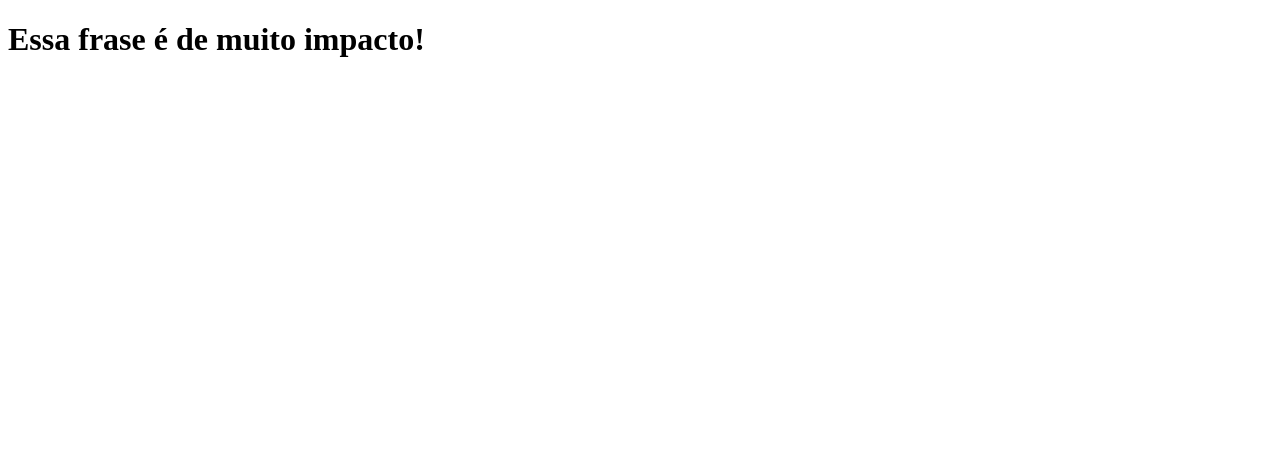
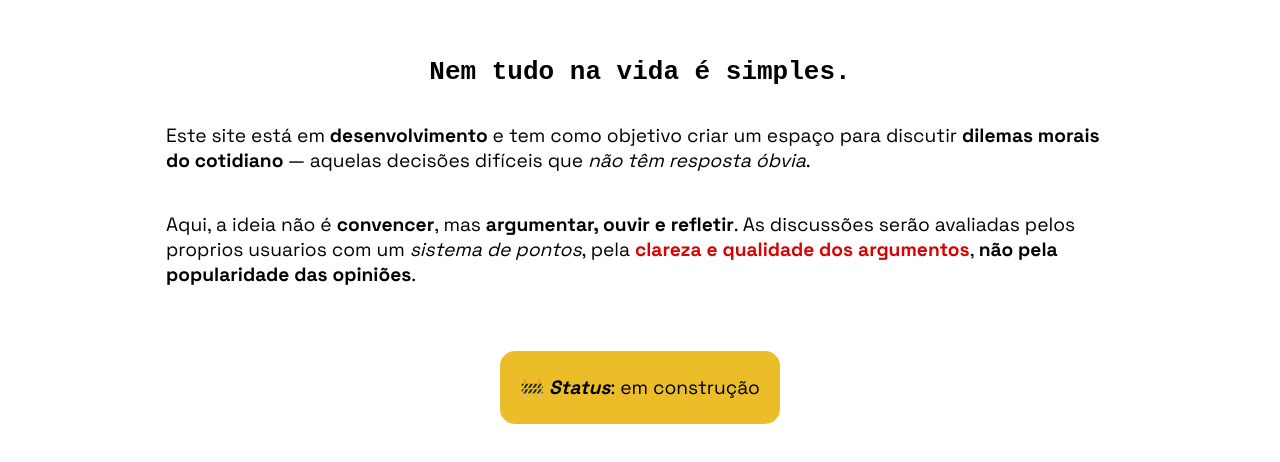
Before and after one commit to eduRossetti/clone-tabnews, a Next.js app: page / in a window 1280 px wide. Shown: the top 462 px of the page. Built offline with nearby package versions, Linux system fonts and the light colour scheme.

Commit message:
criando tela de em construção do site

```diff
--- a/package.json
+++ b/package.json
@@ -3,6 +3,7 @@
   "version": "1.0.0",
   "description": "Implementação para treino do https://curso.dev",
   "main": "index.js",
+   "type": "module",
   "scripts": {
     "dev": "next dev",
     "lint:check": "prettier --check .",
--- a/pages/index.js
+++ b/pages/index.js
@@ -1,5 +1,45 @@
+import styles from "./index.module.css";
+
 function Home() {
-  return <h1>Essa frase é de muito impacto!</h1>;
+  return (
+    <div className={styles.container}>
+      <div className={styles.header}>
+        <h1 className={styles.titulo}>Nem tudo na vida é simples.</h1>
+      </div>
+      <div className={styles.containerTxt}>
+        <p className={styles.texto}>
+          Este site está em <strong>desenvolvimento</strong> e tem como objetivo
+          criar um espaço para discutir{" "}
+          <strong>dilemas morais do cotidiano</strong> — aquelas decisões
+          difíceis que <i>não têm resposta óbvia</i>.
+        </p>
+
+        <p className={styles.texto}>
+          Aqui, a ideia não é <strong>convencer</strong>, mas
+          <strong> argumentar, ouvir e refletir</strong>. As discussões serão
+          avaliadas pelos proprios usuarios com um <i>sistema de pontos</i>,
+          pela
+          <span className={styles.destaque}>
+            <strong> clareza e qualidade dos argumentos</strong>
+          </span>
+          , <strong>não pela popularidade das opiniões</strong>.
+        </p>
+      </div>
+      <br />
+      <br />
+      <br />
+      <br />
+      <div className={styles.status}>
+        <p className={styles.texto}>
+          🚧
+          <strong>
+            <i> Status</i>
+          </strong>
+          : em construção
+        </p>
+      </div>
+    </div>
+  );
 }
 
 export default Home;
--- /dev/null
+++ b/pages/index.module.css
@@ -0,0 +1,44 @@
+@import url('https://fonts.googleapis.com/css2?family=Space+Grotesk:wght@300..700&display=swap');
+
+.header {
+  width: 100%;
+  height: 8rem;
+  display: flex;
+  align-items: center;
+  justify-content: center;
+}
+
+.container {
+  display: flex;
+  flex-direction: column;
+  align-items: center;
+  gap: 5px;
+}
+
+.containerTxt {
+  width: 75%;
+  height: 8rem;
+  display: flex;
+  flex-direction: column;
+  align-items: center;
+  justify-content: center;
+}
+
+.status{
+    padding: 5px 20px;
+    border-radius: 15px;
+    background-color: rgb(235, 189, 41);
+}
+
+.destaque{
+    color: rgb(214, 3, 3);
+}
+
+.titulo {
+  font-family: monospace;
+}
+
+.texto {
+  font-size: 1.2rem;
+  font-family: 'Space Grotesk', sans-serif;
+}
```
Also changed, not shown: 1 other file (tests, documents, lock files or other folders).
